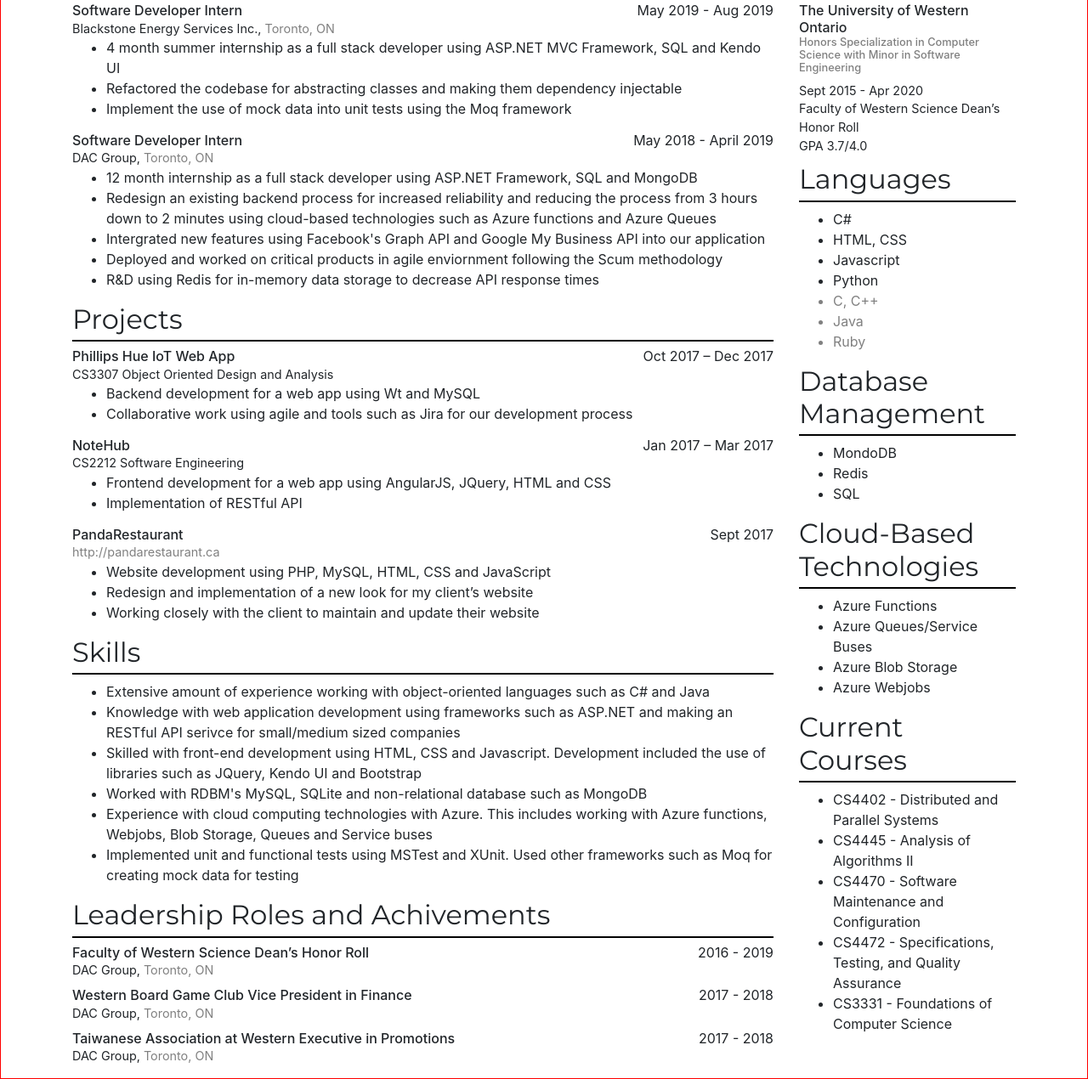
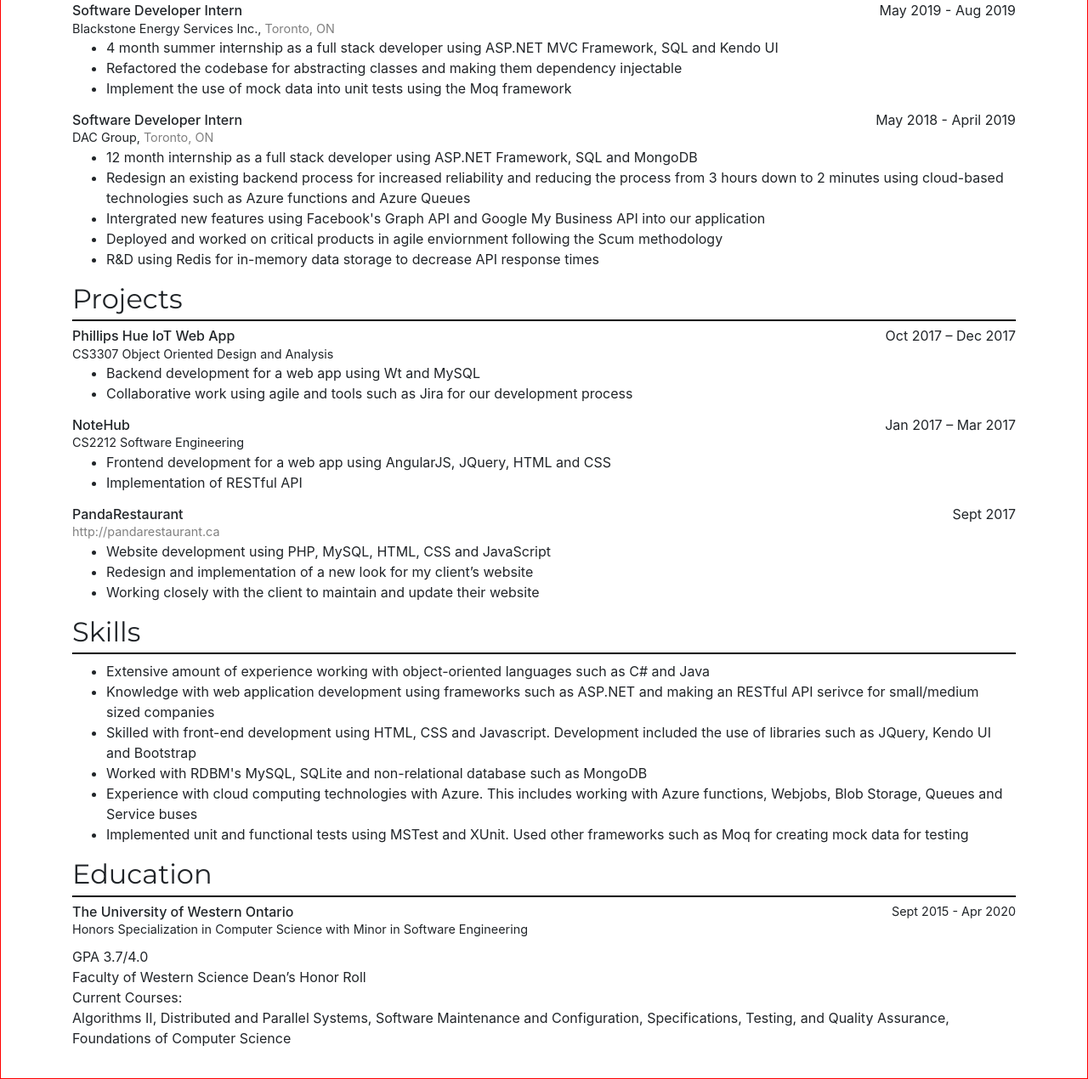
Before and after one commit to illuap/illuap.github.io, a plain HTML site: page resume/index.html in a window 1280 px wide. Shown: the part 230-1500 px from the top of the page at 85% size. Drawn offline with nearby package versions, Linux system fonts and the light colour scheme.

Commit message:
updated resume.

```diff
--- a/resume/index.html
+++ b/resume/index.html
@@ -68,6 +68,15 @@ ul.links li
     display: inline-block;
 
 }
+.inline-list{
+    display: inline-block;
+    margin: 0;
+    padding: 0;
+}
+.inline-list li{
+    display: inline-block;
+}
+
 </style>
 <div class="wrap">
 <div class="container">
@@ -93,7 +102,7 @@ ul.links li
 </div>
 <br/>
 <div class="row">
-    <div class="col-9">
+    <div class="col-12">
         <div>
             <h2>Work Experience</h2>
             <div class="work-item">
@@ -179,81 +188,26 @@ ul.links li
             </div>
         </div>
         <div>
-            <h2>Leadership Roles and Achivements</h2>
-            <div class="achivement">
+            <div class="education">
+                <h2>Education</h2>
                 <div class="d-flex justify-content-between">
-                    <h3>Faculty of Western Science Dean’s Honor Roll</h3>
-                    <span class="date">2016 - 2019</span>
+                        <h3>The University of Western Ontario</h3>
+                        <span class="date">Sept 2015 - Apr 2020</span>
+                    </div>
+                    <span class="company"></span>
+                    <span class="company">Honors Specialization in Computer Science with Minor in Software Engineering</span>
                 </div>
-                <span class="company">DAC Group, </span>
-                <span class="company-location">Toronto, ON</span>
+                <span>GPA 3.7/4.0</span></br>
+                <span>Faculty of Western Science Dean’s Honor Roll</span></br>
+                <span style="display:inline-block">Current Courses: </span>
+                <ul class="inline-list">
+                    <li>Algorithms II, </li>
+                    <li>Distributed and Parallel Systems, </li>
+                    <li>Software Maintenance and Configuration, </li>
+                    <li>Specifications, Testing, and Quality Assurance, </li>
+                    <li>Foundations of Computer Science</li>
+                </ul>
             </div>
-            <div class="achivement">
-                <div class="d-flex justify-content-between">
-                    <h3>Western Board Game Club Vice President in Finance</h3>
-                    <span class="date">2017 - 2018</span>
-                </div>
-                <span class="company">DAC Group, </span>
-                <span class="company-location">Toronto, ON</span>
-            </div>
-            <div class="achivement">
-                <div class="d-flex justify-content-between">
-                    <h3>Taiwanese Association at Western Executive in Promotions</h3>
-                    <span class="date">2017 - 2018</span>
-                </div>
-                <span class="company">DAC Group, </span>
-                <span class="company-location">Toronto, ON</span>
-            </div>
-        </div>
-    </div>
-
-    <div class="col-3">
-        <div class="education">
-            <h2>Education</h2>
-            <h3>The University of Western Ontario</h3>
-            <h4>Honors Specialization in Computer Science with Minor in Software Engineering</h4>
-            <span>Sept 2015 - Apr 2020</span>
-            <span>Faculty of Western Science Dean’s Honor Roll</span>
-            <span>GPA 3.7/4.0</span>
-        </div>
-        <div>
-            <h2>Languages</h2>
-            <ul>
-                <li>C#</li>
-                <li>HTML, CSS</li>
-                <li>Javascript</li>
-                <li>Python</li>
-                <li style="color:grey;">C, C++</li>
-                <li style="color:grey;">Java</li>
-                <li style="color:grey;">Ruby</li>
-            </ul>
-        </div>
-        <div>
-            <h2>Database Management</h2>
-            <ul>
-                <li>MondoDB</li>
-                <li>Redis</li>
-                <li>SQL</li>
-            </ul>
-        </div>
-        <div>
-            <h2>Cloud-Based Technologies</h2>
-            <ul>
-                <li>Azure Functions</li>
-                <li>Azure Queues/Service Buses</li>
-                <li>Azure Blob Storage</li>
-                <li>Azure Webjobs</li>
-            </ul>
-        </div>
-        <div>
-            <h2>Current Courses</h2>
-            <ul>
-                <li>CS4402 - Distributed and Parallel Systems</li>
-                <li>CS4445 - Analysis of Algorithms II</li>
-                <li>CS4470­ - Software Maintenance and Configuration</li>
-                <li>CS4472 - Specifications, Testing, and Quality Assurance</li>
-                <li>CS3331 ­- Foundations of Computer Science</li>
-            </ul>
         </div>
     </div>
 </div>
```
